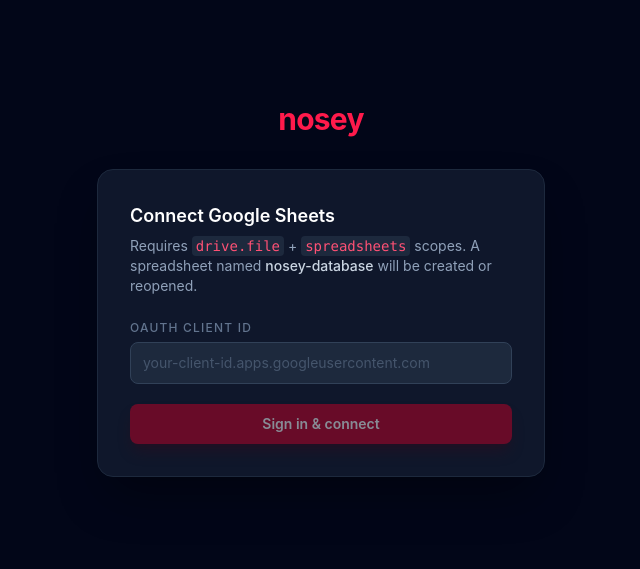
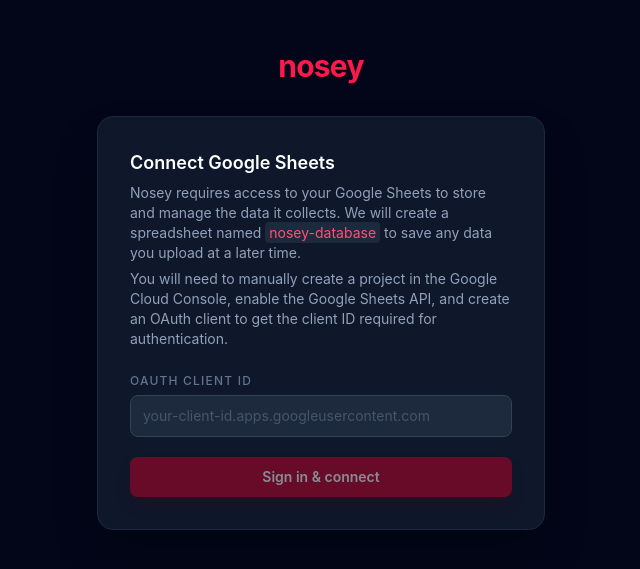
Before and after one commit to thismarcoantonio/nosey, a Vue app: page /auth in a window 1280 px wide. Shown: the part 111-680 px from the top of the page, without its empty margins (319-959 px from the left). Built offline with nearby package versions, Linux system fonts and the light colour scheme.

Commit message:
Redesign Authentication page

```diff
--- a/index.html
+++ b/index.html
@@ -9,5 +9,6 @@
   <body>
     <div id="app"></div>
     <script type="module" src="/src/main.ts"></script>
+    <script async defer src="https://accounts.google.com/gsi/client"></script>
   </body>
 </html>
--- /dev/null
+++ b/src/components/Card.vue
@@ -0,0 +1,14 @@
+<template>
+  <article class="rounded-2xl border border-slate-800 bg-slate-900 p-8 shadow-2xl shadow-black/40">
+    <h1 v-if="title" class="text-lg font-semibold text-white">{{ title }}</h1>
+    <slot />
+  </article>
+</template>
+
+<script lang="ts" setup>
+export interface Props {
+  title?: string
+}
+
+defineProps<Props>()
+</script>
--- a/src/views/Authentication.vue
+++ b/src/views/Authentication.vue
@@ -1,21 +1,18 @@
 <template>
   <main class="flex min-h-screen items-center justify-center px-4">
     <div class="w-full max-w-md">
-      <!-- Logo / wordmark -->
-      <div class="mb-8 text-center">
-        <span class="text-3xl font-bold tracking-tight text-primary-500">nosey</span>
-      </div>
+      <div class="mb-8 text-center text-3xl font-bold tracking-tight text-primary-500">nosey</div>
 
-      <!-- Card -->
-      <div class="rounded-2xl border border-slate-800 bg-slate-900 p-8 shadow-2xl shadow-black/40">
-        <h1 class="text-lg font-semibold text-white">Connect Google Sheets</h1>
+      <card title="Connect Google Sheets">
         <p class="mt-1.5 text-sm text-slate-400">
-          Requires
-          <code class="rounded bg-slate-800 px-1 py-0.5 text-primary-400">drive.file</code> +
-          <code class="rounded bg-slate-800 px-1 py-0.5 text-primary-400">spreadsheets</code>
-          scopes. A spreadsheet named
-          <strong class="font-medium text-slate-300">nosey-database</strong> will be created or
-          reopened.
+          Nosey requires access to your Google Sheets to store and manage the data it collects. We
+          will create a spreadsheet named
+          <span class="rounded bg-slate-800 px-1 py-0.5 text-primary-400">nosey-database</span> to
+          save any data you upload at a later time.
+        </p>
+        <p class="mt-1.5 text-sm text-slate-400">
+          You will need to manually create a project in the Google Cloud Console, enable the Google
+          Sheets API, and create an OAuth client to get the client ID required for authentication.
         </p>
 
         <div class="mt-6">
@@ -28,7 +25,7 @@
               type="text"
               autocomplete="off"
               placeholder="your-client-id.apps.googleusercontent.com"
-              class="w-full rounded-lg border border-slate-700 bg-slate-800 px-3 py-2.5 text-sm text-slate-100 placeholder:text-slate-600 transition focus:border-primary-600/70 focus:outline-none focus:ring-2 focus:ring-primary-600/30"
+              class="w-full rounded-lg border border-slate-700 bg-slate-800 px-3 py-2.5 text-sm text-slate-100 placeholder:text-slate-600 transition focus:outline-none focus:ring-2"
             />
           </label>
         </div>
@@ -48,7 +45,7 @@
         >
           {{ sessionStore.sessionStatus.errorMessage }}
         </p>
-      </div>
+      </card>
     </div>
   </main>
 </template>
@@ -58,6 +55,7 @@
 import { useRouter } from 'vue-router'
 import { Routes } from '@/router'
 import { useSessionStore } from '@/stores/session'
+import Card from '@/components/Card.vue'
 
 const $router = useRouter()
 const sessionStore = useSessionStore()
```
